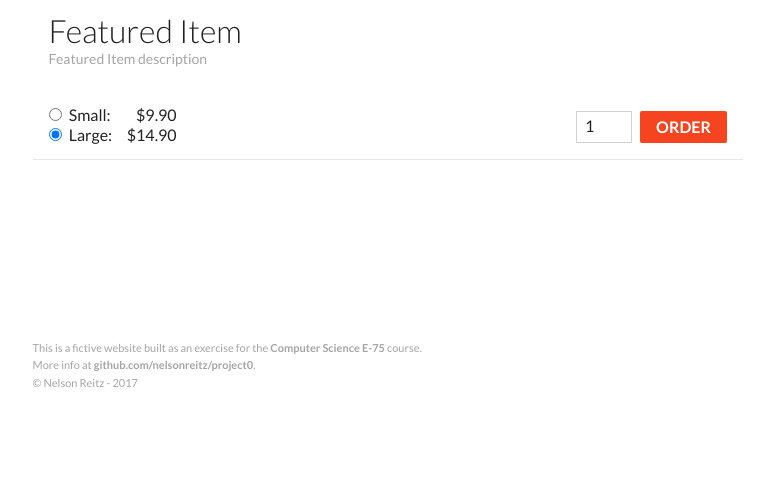
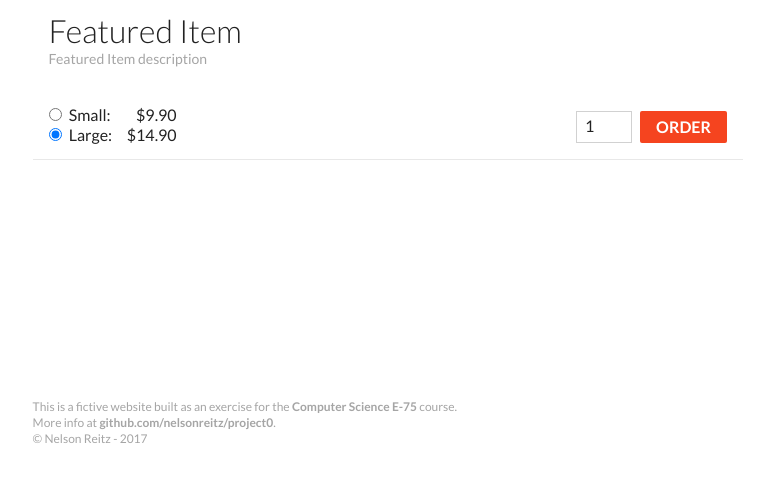
Before and after one commit to nelsonreitz/pizzaml, a PHP site: page / in a window 1280 px wide. Shown: the part 537-1016 px from the top of the page, without its empty margins (377-1151 px from the left). Before the commit the page ends 924 px from the top, so only its background shows below. Run offline with PHP 8.4, Linux system fonts and the light colour scheme; some libraries are stand-ins or nearby versions.

Commit message:
Footer styling update

```diff
--- a/public/css/style.css
+++ b/public/css/style.css
@@ -176,7 +176,7 @@ th, td {
 
 /* Content */
 .content {
-    margin-bottom: 111px;
+    margin-bottom: 160px;
     margin-left: 26%;
 }
 
@@ -214,7 +214,7 @@ th, td {
 }
 
 .item:last-of-type {
-    margin-bottom: 150px;
+    margin-bottom: 160px;
 }
 
 .item-photo {
@@ -291,6 +291,7 @@ input.order-quantity {
 .message p {
     font-size: 16px;
     line-height: 16px;
+    margin-bottom: 160px;
 }
 
 /* Cart */
@@ -298,6 +299,7 @@ input.order-quantity {
     font-size: 16px;
     line-height: 16px;
     margin: 0;
+    margin-bottom: 256px;
 }
 
 .cart table {
@@ -359,12 +361,12 @@ input.order-quantity {
 
 /* Footer */
 .footer {
+    color: #a5a5a5;
+    font-size: 12px;
+    line-height: 16px;
+    padding: 32px 0;
+    position: absolute;
     bottom: 0;
-    color: #a5a5a5;
-    font-size: 11px;
-    height: 111px;
-    padding: 30px 0;
-    position: absolute;
 }
 
 .footer p {
```
